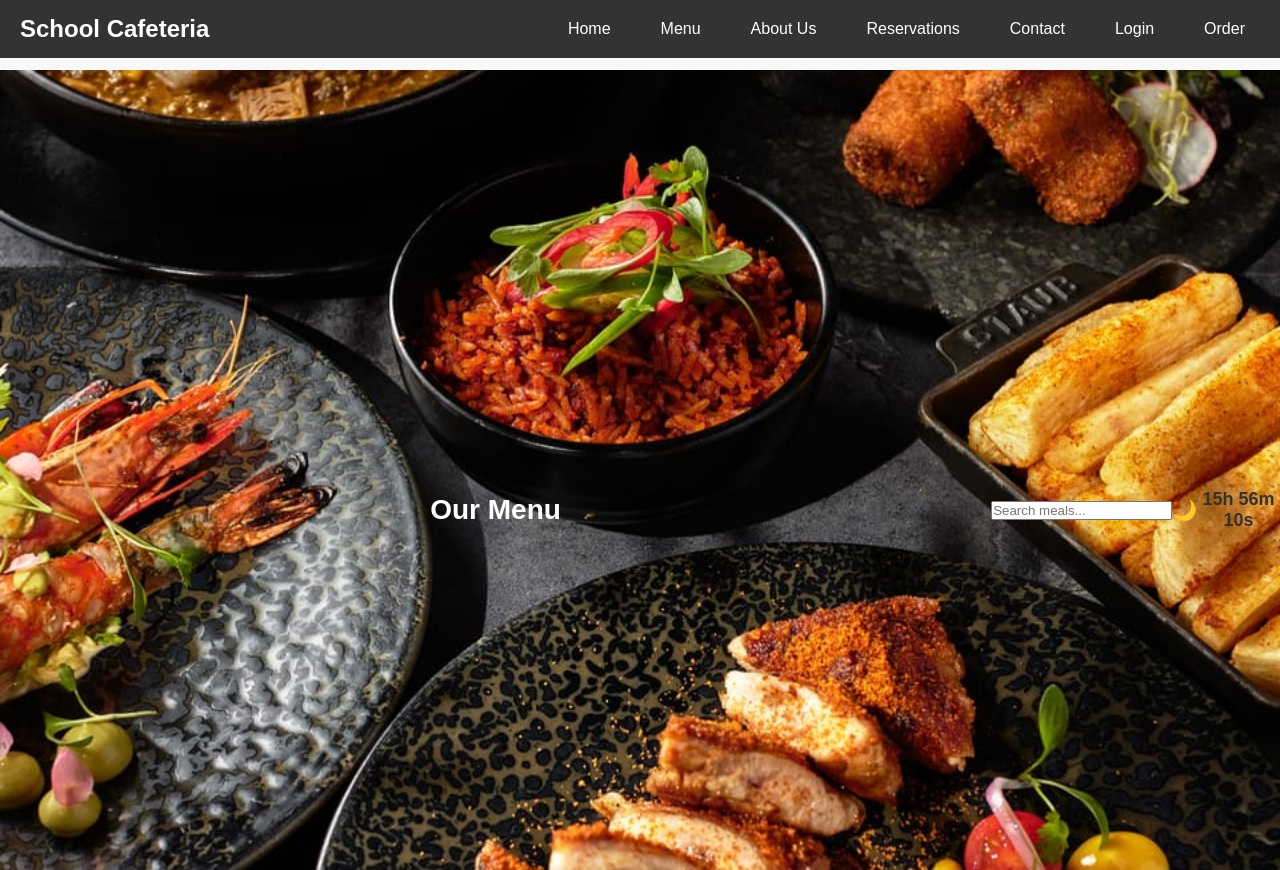
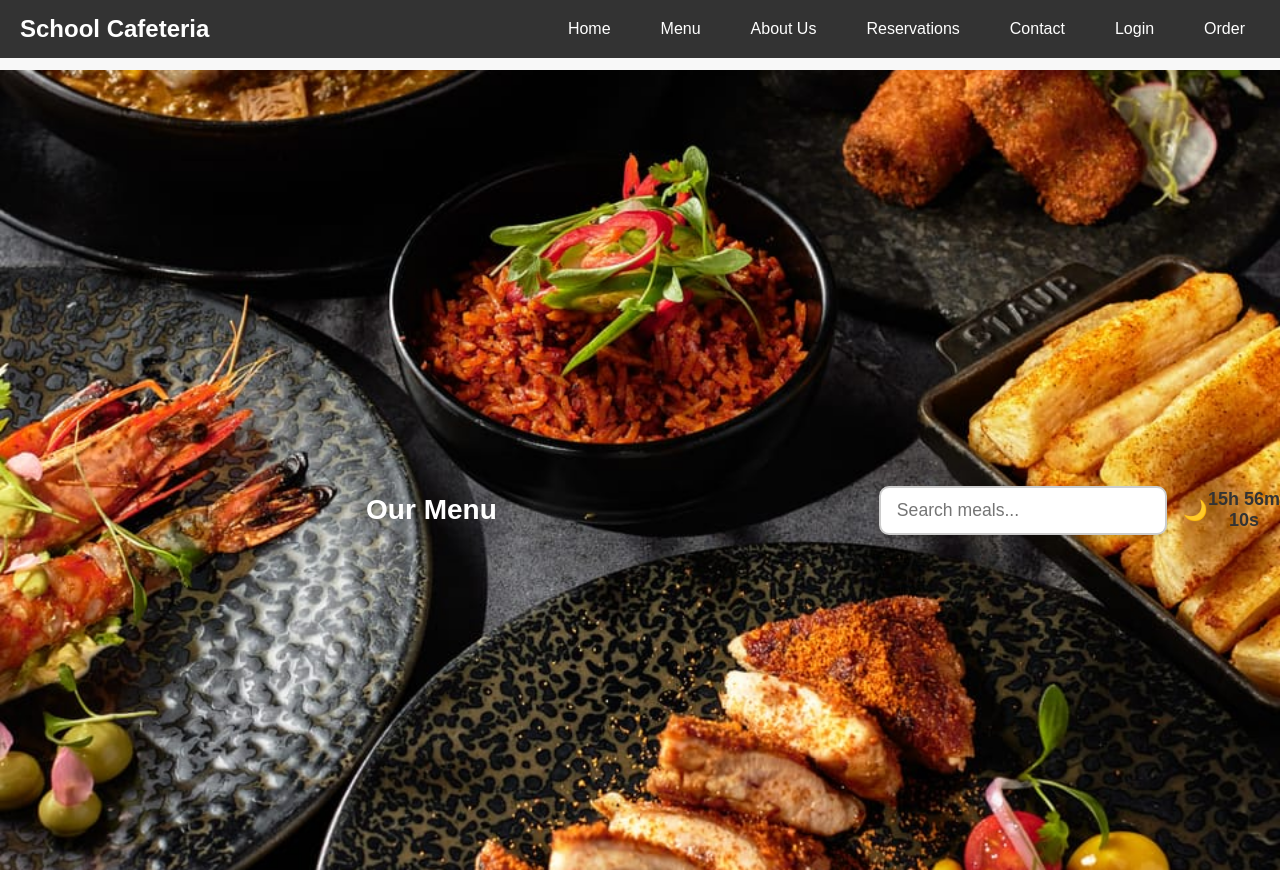
Before and after one commit to BenjiOdhis/cafetiria_website, a website: page public/menu.html in a window 1280 px wide. Shown: the top 870 px of the page. Drawn offline with Linux system fonts and the light colour scheme; no server answers.

Commit message:
💄 Centered and resized search bar on menu page

```diff
--- a/public/menu.html
+++ b/public/menu.html
@@ -21,11 +21,16 @@
     </nav>
 
     <header>
-        <h2>Our Menu</h2>
+      <h2>Our Menu</h2>
+
+      <div class="search-wrapper">
         <input type="text" id="search" placeholder="Search meals...">
-        <button id="dark-mode-toggle">🌙</button>
-        <p id="timer"></p>
+      </div>
+
+      <button id="dark-mode-toggle">🌙</button>
+      <p id="timer"></p>
     </header>
+
 
     <div id="menu"></div>
 
--- a/public/styles.css
+++ b/public/styles.css
@@ -424,3 +424,26 @@ body:not(.dark-mode) section {
     cursor: pointer;
     color: inherit;
   }
+  /* Centering and styling the search input */
+.search-wrapper {
+    display: flex;
+    justify-content: center;
+    margin: 20px 0;
+  }
+
+  #search {
+    width: 320px;
+    max-width: 90%;
+    padding: 12px 16px;
+    font-size: 1.1rem;
+    border: 2px solid #ccc;
+    border-radius: 10px;
+    box-shadow: 0 2px 5px rgba(0, 0, 0, 0.15);
+    transition: border 0.3s, box-shadow 0.3s;
+  }
+
+  #search:focus {
+    border-color: #ff6600;
+    box-shadow: 0 0 8px rgba(255, 102, 0, 0.3);
+    outline: none;
+  }
--- a/server.js
+++ b/server.js
@@ -3,6 +3,8 @@ const cors = require("cors");
 const mongoose = require("mongoose");
 const path = require("path");
 require("dotenv").config();
+console.log("DEBUG >> MONGO_URI:", process.env.MONGO_URI);
+
 
 
 const app = express();
```
